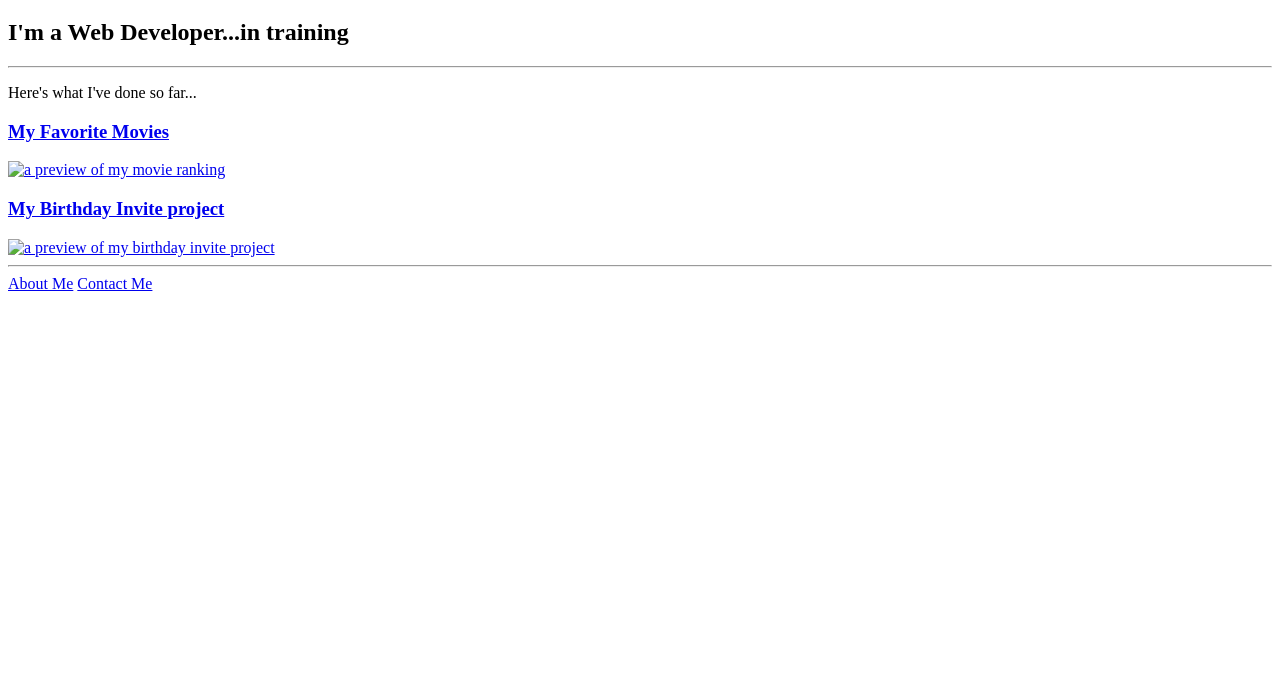
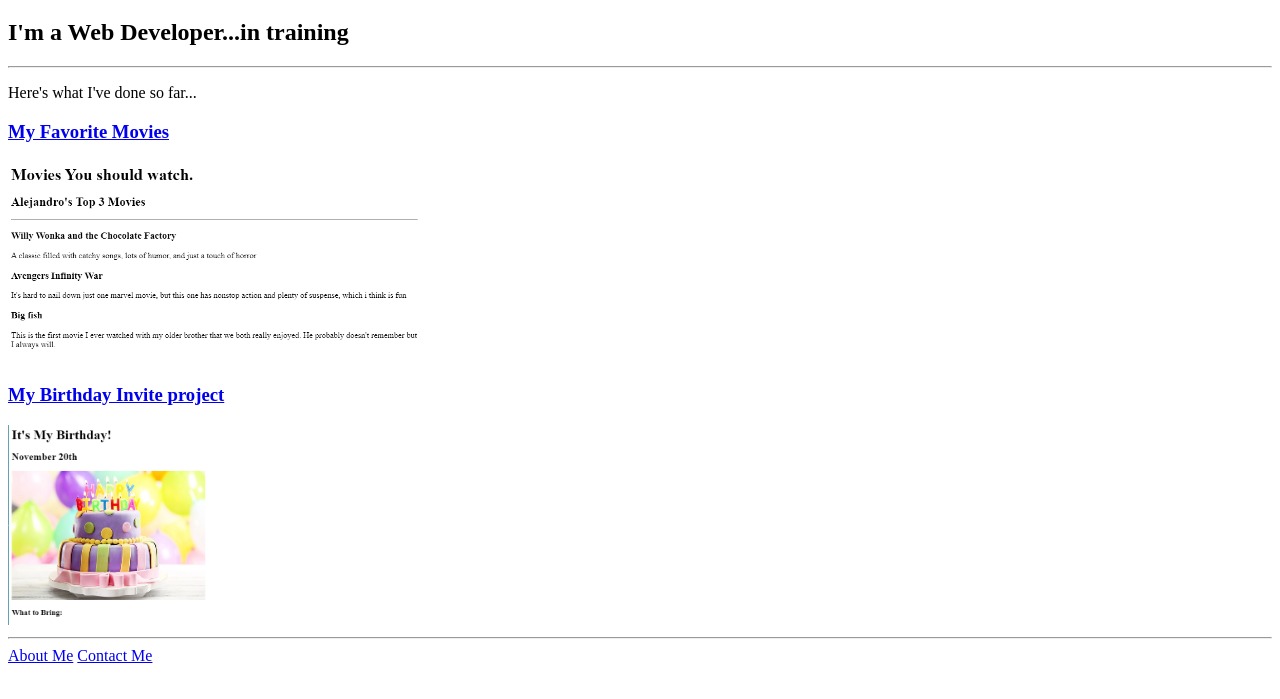
Before and after one commit to Osorio-San/html-portfolia, a plain HTML site: page index.html in a window 1280 px wide. Shown: the part 61-760 px from the top of the page. Drawn offline with Linux system fonts and the light colour scheme.

Commit message:
Add files via upload

```diff
--- a/index.html
+++ b/index.html
@@ -12,14 +12,11 @@
     <hr/>
     <p>Here's what I've done so far...</p>
     <h3><a href="public/movie-ranking.html">My Favorite Movies</a></h3>
-    <a href="public/movie-ranking.html">
-        <img src="../4.3 HTML Porfolio Project/assets/images/movielistAO.PNG" height="200" alt="a preview of my movie ranking"/>
-    </a>
+        <img src="./assets/images/movielistAO.PNG" height="200" alt="a preview of my movie ranking"/>
+
 
     <h3><a href="./public/birthday-invite.html">My Birthday Invite project</a></h3>
-    <a href="./public/birthday-invite.html">
-        <img src="../4.3 HTML Porfolio Project/assets/images/BirthdayinviteAO.png" height="200" alt="a preview of my birthday invite project"/>
-    </a>
+        <img src="./assets/images/BirthdayinviteAO.png" height="200" alt="a preview of my birthday invite project"/>
     <hr/>
 
     <a href="./public/about.html">About Me</a>  <a href="./public/contact.html">Contact Me</a>
```
